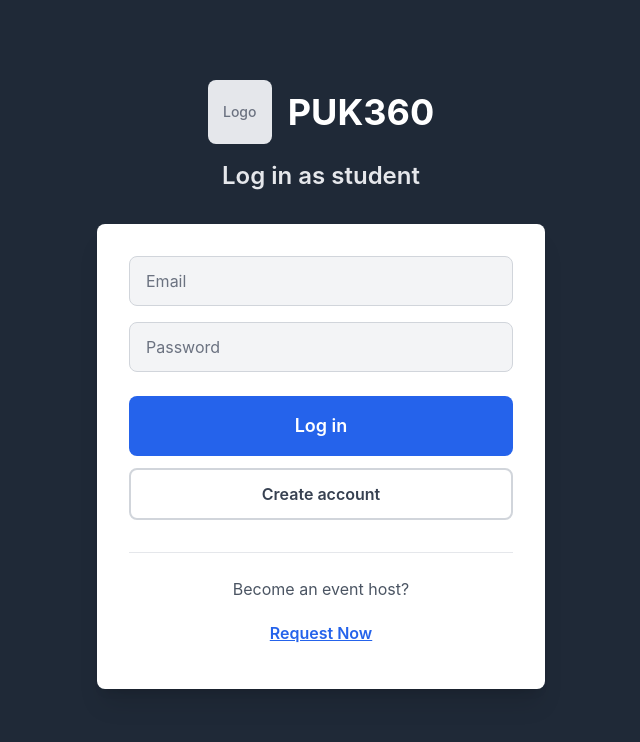
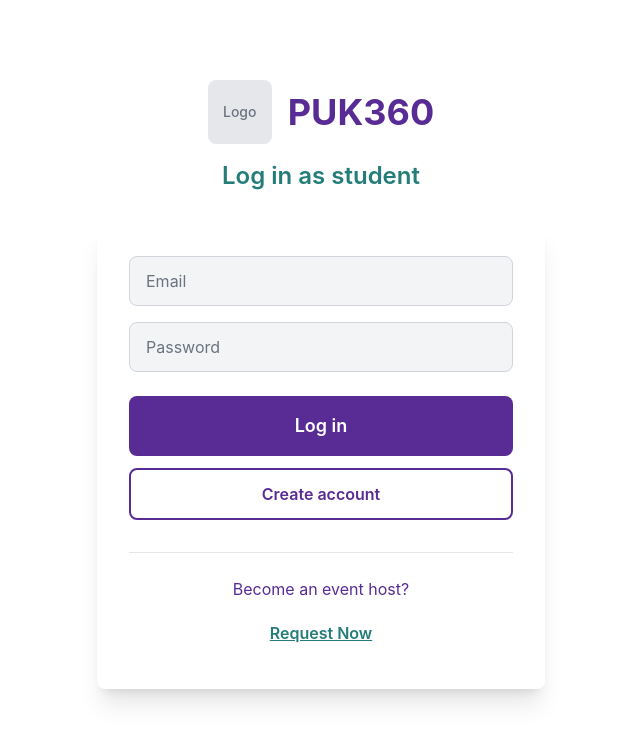
Before and after one commit to RuanHenry256/puk360-frontend, a React (Create React App) app: page / in a window 1280 px wide. Shown: the top 742 px of the page, without its empty margins (319-959 px from the left). Built offline with nearby package versions, Linux system fonts and the light colour scheme.

Commit message:
Updated LoginScreen.js to include reusable Button component, added a colour palette to the tailwindcss file, and updated Button,js

```diff
--- a/src/LoginScreen.js
+++ b/src/LoginScreen.js
@@ -1,54 +1,5 @@
 import React, { useState } from 'react';
-
-// Button Component (inline for demo)
-const Button = ({
-  children,
-  onClick,
-  type = 'button',
-  variant = 'primary',
-  size = 'medium',
-  fullWidth = false,
-  disabled = false,
-  className = ''
-}) => {
-  const baseStyles = 'font-semibold rounded-lg transition duration-200 focus:outline-none focus:ring-2';
-
-  const variants = {
-    primary: 'bg-gray-300 hover:bg-gray-400 text-gray-700 focus:ring-gray-500',
-    secondary: 'bg-blue-600 hover:bg-blue-700 text-white focus:ring-blue-500',
-    outline: 'border-2 border-gray-300 hover:border-gray-400 text-gray-700 bg-transparent hover:bg-gray-50 focus:ring-gray-500',
-    link: 'text-blue-600 hover:text-blue-800 underline bg-transparent p-0 rounded-none focus:ring-blue-500',
-    danger: 'bg-red-600 hover:bg-red-700 text-white focus:ring-red-500'
-  };
-
-  const sizes = {
-    small: 'py-2 px-3 text-sm',
-    medium: 'py-3 px-4 text-base',
-    large: 'py-4 px-6 text-lg'
-  };
-
-  const disabledStyles = 'opacity-50 cursor-not-allowed pointer-events-none';
-
-  const buttonClasses = `
-    ${baseStyles}
-    ${variants[variant]}
-    ${sizes[size]}
-    ${fullWidth ? 'w-full' : ''}
-    ${disabled ? disabledStyles : ''}
-    ${className}
-  `.trim().replace(/\s+/g, ' ');
-
-  return (
-    <button
-      type={type}
-      onClick={disabled ? undefined : onClick}
-      disabled={disabled}
-      className={buttonClasses}
-    >
-      {children}
-    </button>
-  );
-};
+import Button from './components/Button'; // ✅ Import your reusable Button
 
 const LoginScreen = () => {
   const [isLogin, setIsLogin] = useState(true);
@@ -81,7 +32,6 @@
 
   const handleToggleMode = () => {
     setIsLogin(!isLogin);
-    // Clear form when switching modes
     setFormData({ email: '', password: '', confirmPassword: '' });
   };
 
@@ -91,27 +41,26 @@
   };
 
   return (
-    <div className="min-h-screen bg-gray-800 flex flex-col">
-      {/* Main Container - Using flexbox for better space distribution */}
+    <div className="min-h-screen bg-surface flex flex-col">
       <div className="flex-1 flex flex-col justify-center py-8 px-4 sm:px-6 lg:px-8">
         <div className="w-full max-w-md mx-auto">
 
-          {/* Header Section - Separate flex container */}
+          {/* Header Section */}
           <div className="flex flex-col items-center mb-8 space-y-4">
             <div className="flex items-center space-x-4">
               <div className="w-16 h-16 bg-gray-200 rounded-lg flex items-center justify-center flex-shrink-0">
                 <span className="text-gray-500 text-sm font-medium">Logo</span>
               </div>
-              <h1 className="text-3xl sm:text-4xl font-bold text-white">PUK360</h1>
+              <h1 className="text-3xl sm:text-4xl font-bold text-primary">PUK360</h1>
             </div>
 
-            <h2 className="text-xl sm:text-2xl font-semibold text-gray-200 text-center">
+            <h2 className="text-xl sm:text-2xl font-semibold text-secondary text-center">
               {isLogin ? 'Log in as student' : 'Create student account'}
             </h2>
           </div>
 
           {/* Card Container */}
-          <div className="bg-white rounded-lg shadow-xl p-6 sm:p-8">
+          <div className="bg-surface rounded-lg shadow-xl p-6 sm:p-8">
 
             {/* Form Section */}
             <div className="flex flex-col space-y-4 mb-6">
@@ -122,7 +71,7 @@
                   placeholder="Email"
                   value={formData.email}
                   onChange={handleInputChange}
-                  className="w-full px-4 py-3 bg-gray-100 border border-gray-300 rounded-lg focus:outline-none focus:ring-2 focus:ring-blue-500 focus:border-transparent placeholder-gray-500 transition duration-200"
+                  className="w-full px-4 py-3 bg-gray-100 border border-gray-300 rounded-lg focus:outline-none focus:ring-2 focus:ring-primary focus:border-transparent placeholder-gray-500 transition duration-200"
                 />
               </div>
 
@@ -133,7 +82,7 @@
                   placeholder="Password"
                   value={formData.password}
                   onChange={handleInputChange}
-                  className="w-full px-4 py-3 bg-gray-100 border border-gray-300 rounded-lg focus:outline-none focus:ring-2 focus:ring-blue-500 focus:border-transparent placeholder-gray-500 transition duration-200"
+                  className="w-full px-4 py-3 bg-gray-100 border border-gray-300 rounded-lg focus:outline-none focus:ring-2 focus:ring-primary focus:border-transparent placeholder-gray-500 transition duration-200"
                 />
               </div>
 
@@ -145,17 +94,17 @@
                     placeholder="Confirm Password"
                     value={formData.confirmPassword}
                     onChange={handleInputChange}
-                    className="w-full px-4 py-3 bg-gray-100 border border-gray-300 rounded-lg focus:outline-none focus:ring-2 focus:ring-blue-500 focus:border-transparent placeholder-gray-500 transition duration-200"
+                    className="w-full px-4 py-3 bg-gray-100 border border-gray-300 rounded-lg focus:outline-none focus:ring-2 focus:ring-primary focus:border-transparent placeholder-gray-500 transition duration-200"
                   />
                 </div>
               )}
             </div>
 
-            {/* Button Section - Separate flex container */}
+            {/* Buttons */}
             <div className="flex flex-col space-y-3">
               <Button
                 onClick={handleSubmit}
-                variant="secondary"
+                variant="primary"
                 fullWidth={true}
                 size="large"
               >
@@ -171,10 +120,10 @@
               </Button>
             </div>
 
-            {/* Host Request Section */}
+            {/* Host Request */}
             {isLogin && (
               <div className="flex flex-col items-center mt-8 pt-6 border-t border-gray-200 space-y-2">
-                <p className="text-gray-600 text-center">Become an event host?</p>
+                <p className="text-primary text-center">Become an event host?</p>
                 <Button
                   onClick={handleBecomeHost}
                   variant="link"
@@ -187,7 +136,6 @@
         </div>
       </div>
 
-      {/* Footer spacer - helps with mobile spacing */}
       <div className="flex-shrink-0 h-8"></div>
     </div>
   );
--- a/src/components/Button.js
+++ b/src/components/Button.js
@@ -13,13 +13,13 @@
   // Base button styles
   const baseStyles = 'font-semibold rounded-lg transition duration-200 focus:outline-none focus:ring-2';
 
-  // Variant styles
+  // Variant styles (using custom Tailwind colors)
   const variants = {
-    primary: 'bg-gray-300 hover:bg-gray-400 text-gray-700 focus:ring-gray-500',
-    secondary: 'bg-blue-600 hover:bg-blue-700 text-white focus:ring-blue-500',
-    outline: 'border-2 border-gray-300 hover:border-gray-400 text-gray-700 bg-transparent hover:bg-gray-50 focus:ring-gray-500',
-    link: 'text-blue-600 hover:text-blue-800 underline bg-transparent p-0 rounded-none focus:ring-blue-500',
-    danger: 'bg-red-600 hover:bg-red-700 text-white focus:ring-red-500'
+    primary: 'bg-primary hover:bg-purple-800 text-surface focus:ring-primary',
+    secondary: 'bg-secondary hover:bg-teal-800 text-surface focus:ring-secondary',
+    outline: 'border-2 border-primary hover:border-secondary text-primary bg-transparent hover:bg-gray-100 focus:ring-primary',
+    link: 'text-secondary hover:text-accent underline bg-transparent p-0 rounded-none focus:ring-secondary',
+    danger: 'bg-red-600 hover:bg-red-700 text-surface focus:ring-red-500'
   };
 
   // Size styles
--- a/tailwind.config.js
+++ b/tailwind.config.js
@@ -5,7 +5,15 @@
     "./public/index.html"
   ],
   theme: {
-    extend: {},
+    extend: {
+      colors: {                    // Colours that will be used
+        primary: "#582C94",      // Purple
+        secondary: "#257D7A",    // Teal
+        text: "#000000",         // Black
+        surface: "#FFFFFF",      // White
+        accent: "#5FC1AE",       // Blue-green
+      },
+    },
   },
   plugins: [],
 }
```
